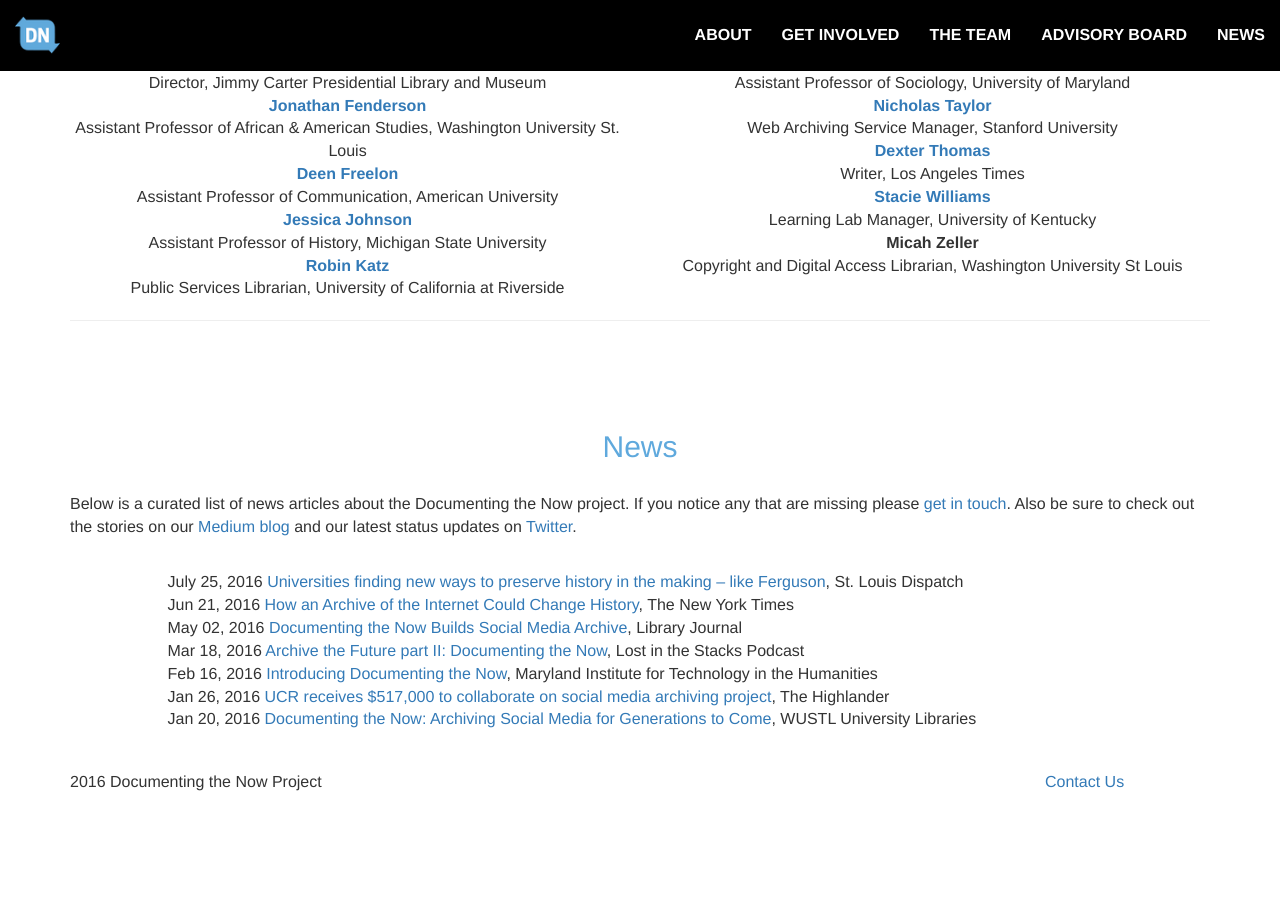
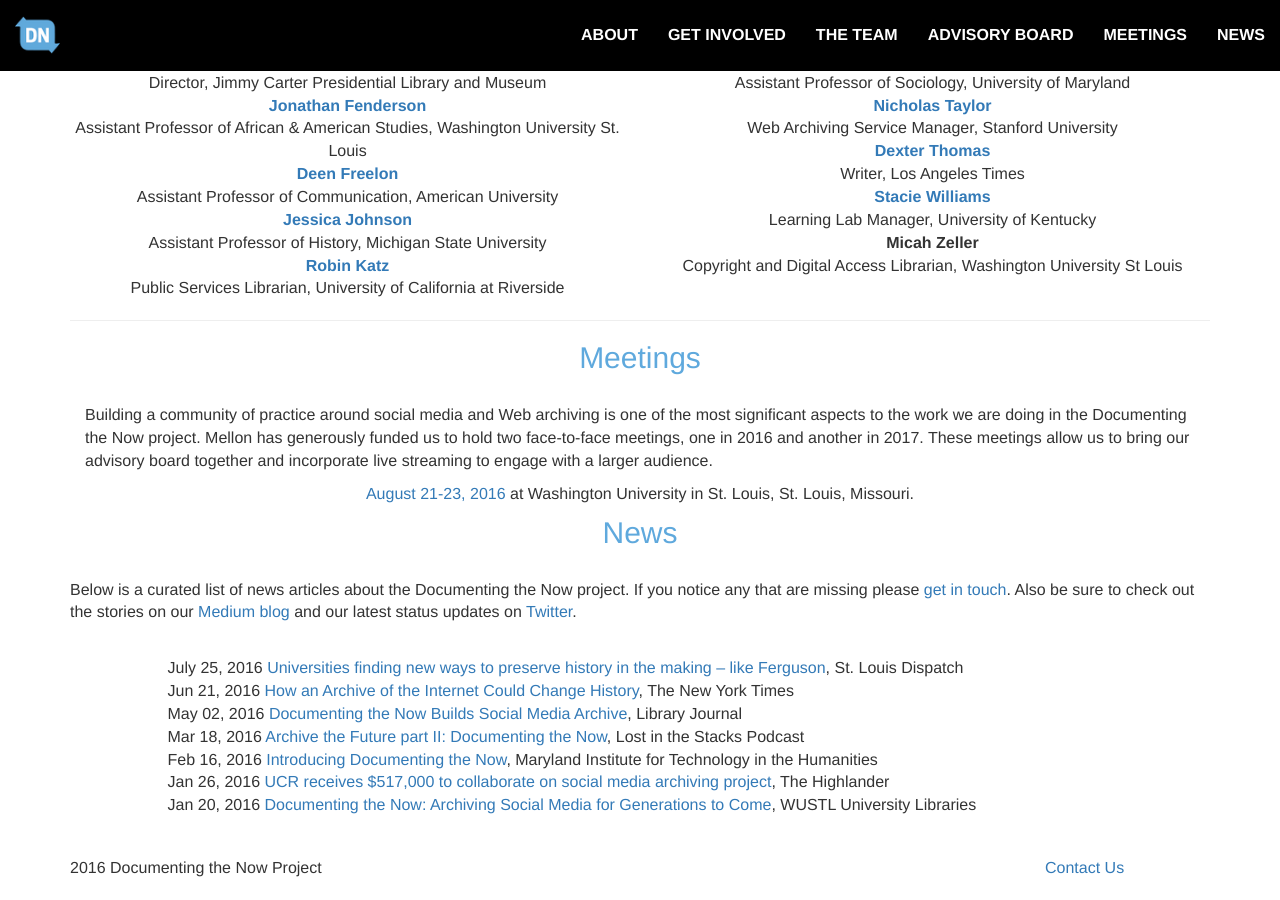
Before and after one commit to DocNow/docnow.github.io, a Jekyll site: the page built from index.html, in a window 1280 px wide and 900 px high, scrolled down 3023 px. Built offline with Jekyll 4.4.1, drawn with Linux system fonts in a browser that asks for light colours; before the commit the page ends 3837 px from its top, so only the background shows below that.

Commit message:
added meetings section and menu to link to the stl-2016 page

```diff
--- a/_includes/header.html
+++ b/_includes/header.html
@@ -21,7 +21,10 @@
                       <a class="page-scroll" href="{% if page.url != "/" %}{{ site.baseurl }}/{% endif %}#the-team">THE TEAM</a>
                     </li>
                     <li>
-                      <a class="page-scroll"href="{% if page.url != "/" %}{{ site.baseurl }}/{% endif %}#advisory-board">ADVISORY BOARD</a>
+                      <a class="page-scroll" href="{% if page.url != "/" %}{{ site.baseurl }}/{% endif %}#advisory-board">ADVISORY BOARD</a>
+                    </li>
+                    <li>
+                      <a class="page-scroll" href="{% if page.url != "/" %}{{ site.baseurl }}/{% endif %}#meetings">MEETINGS</a>
                     </li>
                     <li>
                       <a class="page-scroll" href="{% if page.url != "/" %}{{ site.baseurl }}/{% endif %}#news">NEWS</a>
--- a/index.html
+++ b/index.html
@@ -246,6 +246,23 @@
 
         <hr>
 
+        <section id="meetings">
+          <h2>Meetings</h2>
+          <div class="col-lg-12">
+            <p>Building a community of practice around social media and Web
+            archiving is one of the most significant aspects to the work we are
+            doing in the Documenting the Now project. Mellon has generously
+            funded us to hold two face-to-face meetings, one in 2016 and
+            another in 2017. These meetings allow us to bring our advisory
+            board together and incorporate live streaming to engage with a
+            larger audience.
+            </p>
+            <p class="text-center">
+              <a href="/meetings/stl-2016/">August 21-23, 2016</a> at Washington University in St. Louis, St. Louis, Missouri.
+            </p>
+          </div>
+        </section>
+
         <section id="news">
             <br>
             <br>
--- a/meetings/stl-2016/index.html
+++ b/meetings/stl-2016/index.html
@@ -6,8 +6,9 @@
 <div class="container">
   <div class="row">
     <h2>2016 Meeting</h2>
-    <p>DocNow’s first advisory board meeting will be held August 21-23, 2016 on the campus of Washington University in St. Louis, in St. Louis, Missouri. The two-day event will be an opportunity to move the incredibly productive conversations we have had virtually, forward towards our goal. The meeting will bring together advisory board members, local activists, and prominent researchers.  On Monday, the focus will be on substantive conversations that help us move towards our stated goal of building a tool that prioritizes ethical practices when working with social media content, especially in terms of collection and long-term preservation.</p>
-    <p>While we have limited space at the event itself, we remain committed to keeping our conversations open and responsive to the public. Monday’s conversations will be live streamed here, and we will accept questions and comments via Twitter using the <a href="https://twitter.com/search?q=%23docnowcommunity">#docnowcommunity</a> hashtag. Below is a schedule outlining the discussions we have planed for the meeting. We hope that you will mark your calendars and join us. Additional information about how to access a live stream of the event is forthcoming.</p>
+      <p>DocNow’s first advisory board meeting will be held August 21-23, 2016 on the campus of Washington University in St. Louis, in St. Louis, Missouri. The two-day event will be an opportunity to move the incredibly productive conversations we have had virtually, forward towards our goal. The meeting will bring together advisory board members, local activists, and prominent researchers.  On Monday, the focus will be on substantive conversations that help us move towards our stated goal of building a tool that prioritizes ethical practices when working with social media content, especially in terms of collection and long-term preservation.</p>
+    <p>While we have limited space at the event itself, we remain committed to keeping our conversations open and responsive to the public. Monday’s conversations will be live streamed here, and we will accept questions and comments via Twitter using the <a href="https://twitter.com/search?q=%23docnowcommunity">#docnowcommunity</a> hashtag. Below is a schedule outlining the discussions we have planed for the meeting.</p>
+    <p><strong>We hope that you will mark your calendars, bookmark this page, and join us on August 22nd. This page will be updated with information about how to access the live stream.</strong></p>
   </div>
   <div class="row">
     <h3>Monday, August 22</h3>
```
